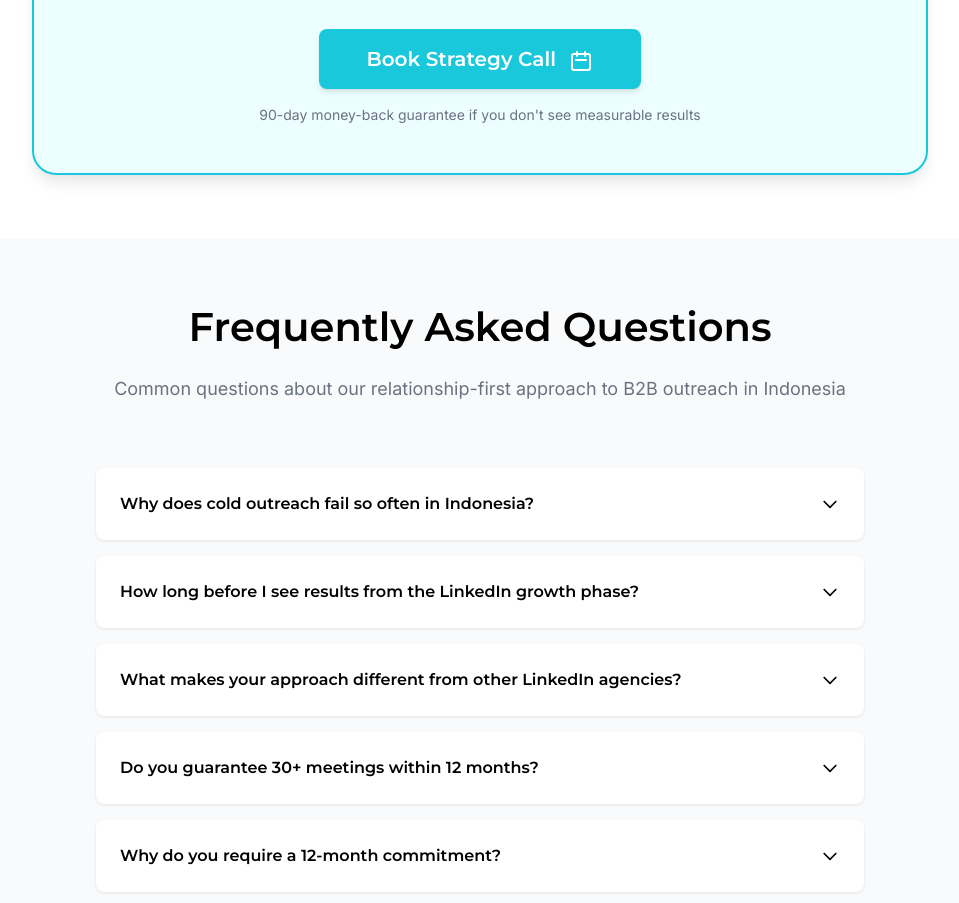
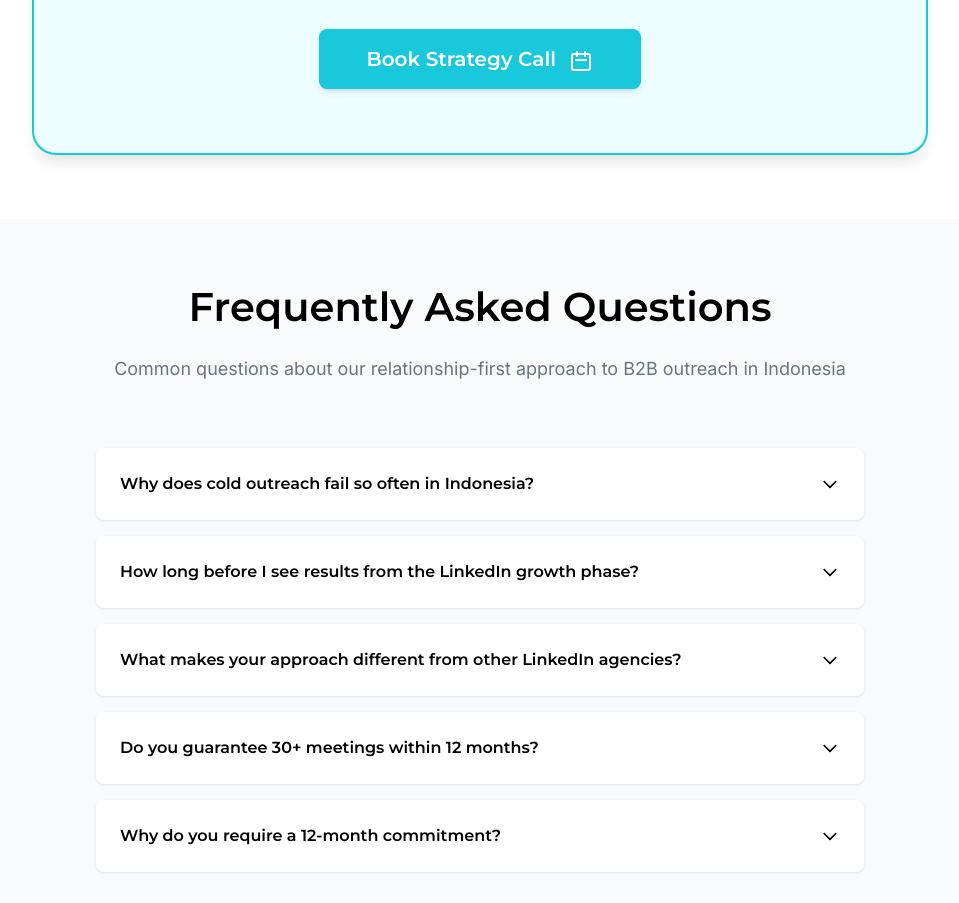
Before and after one commit to adityarezavahlefy/Introplus-website, a website: page index.html in a window 1280 px wide. Shown: the part 7362-8265 px from the top of the page, without its empty margins (160-1119 px from the left). Drawn offline with Linux system fonts and the light colour scheme; a script that the page names is missing.

Commit message:
Update index.html

```diff
--- a/index.html
+++ b/index.html
@@ -988,9 +988,6 @@
                             <path stroke-linecap="round" stroke-linejoin="round" stroke-width="2" d="M8 7V3m8 4V3m-9 8h10M5 21h14a2 2 0 002-2V7a2 2 0 00-2-2H5a2 2 0 00-2 2v12a2 2 0 002 2z"/>
                         </svg>
                     </a>
-                    <p class="text-sm text-text-secondary">
-                        90-day money-back guarantee if you don't see measurable results
-                    </p>
                 </div>
             </div>
         </div>
```
